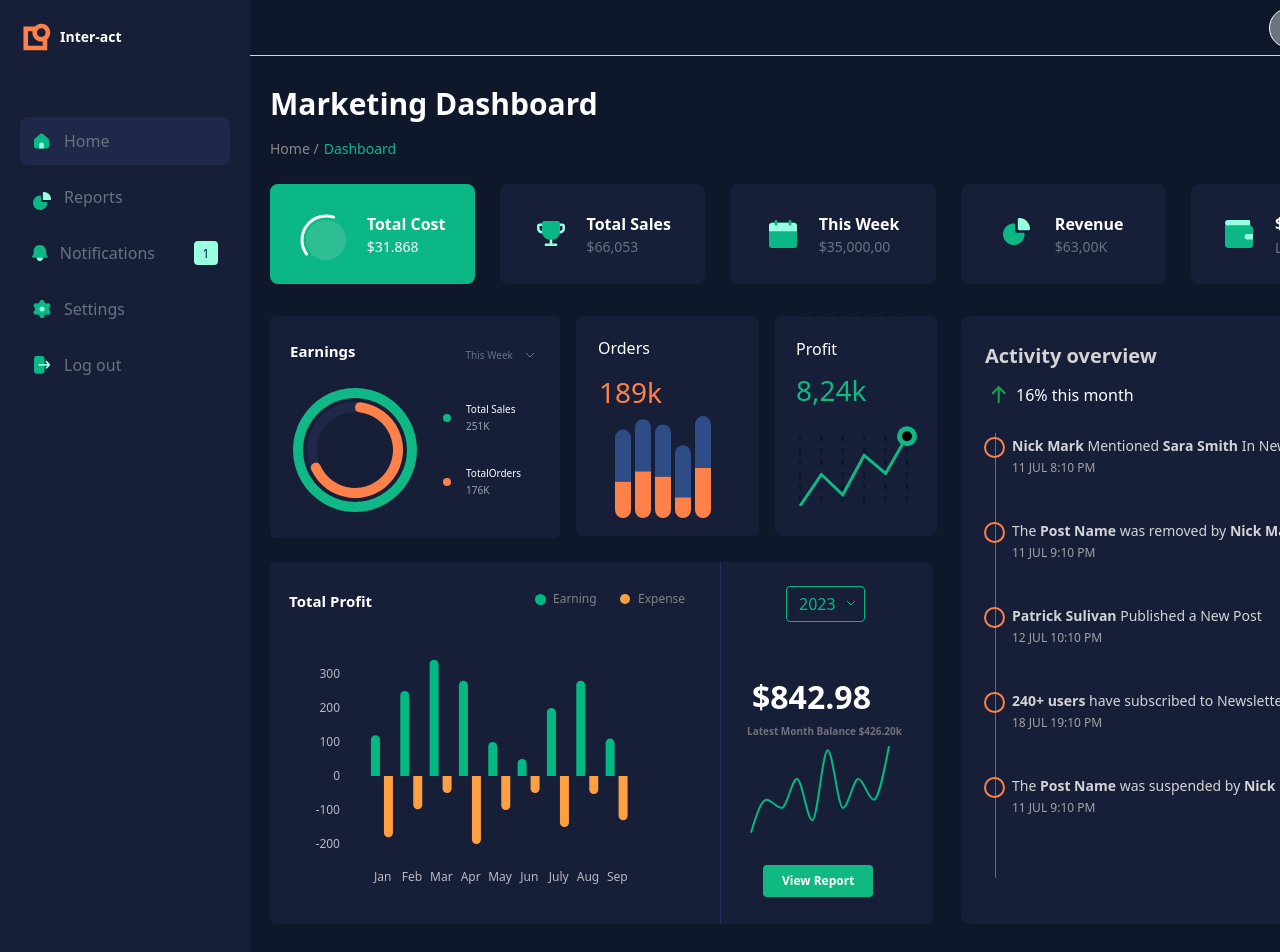
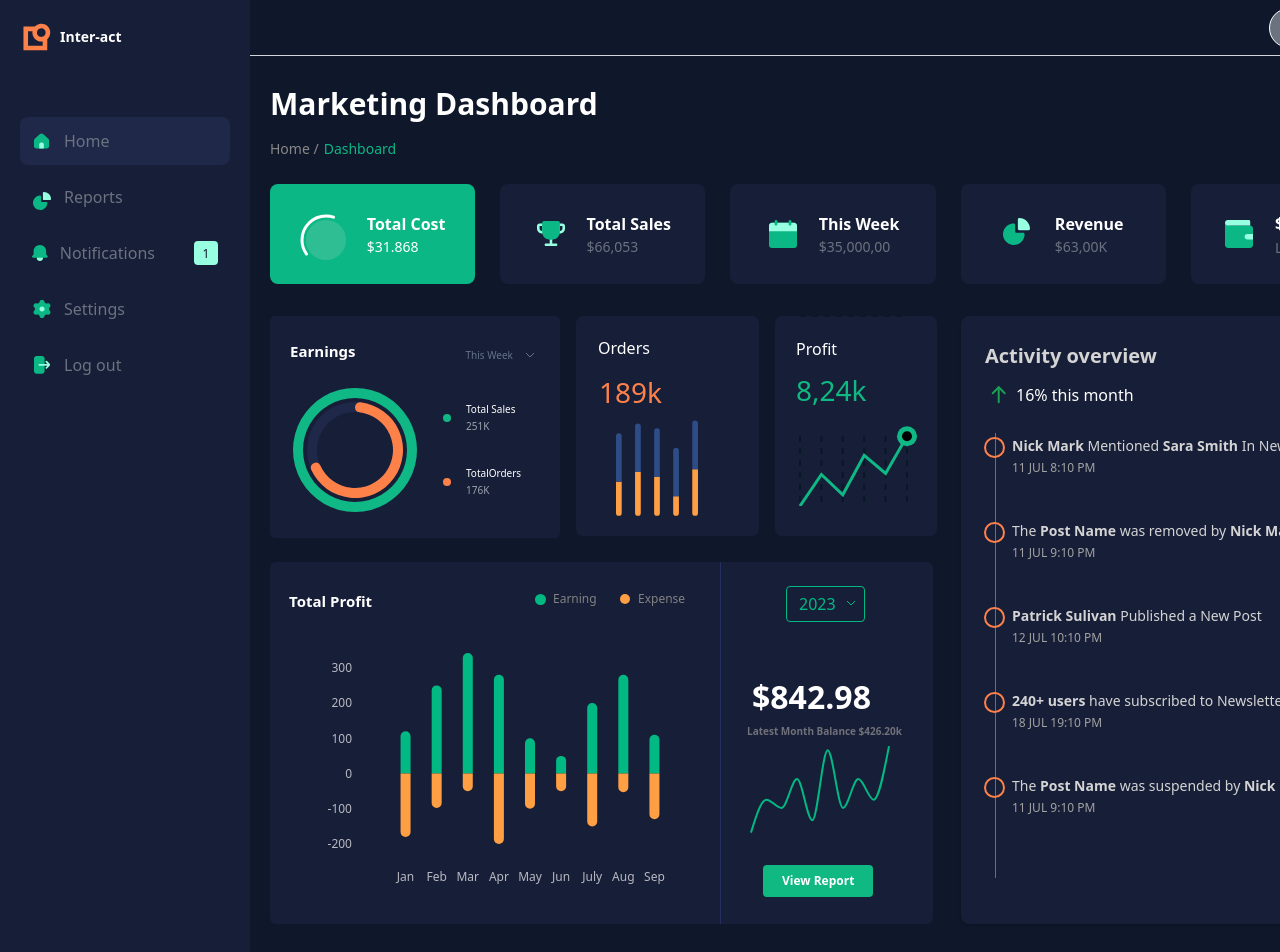
Before and after one commit to MN3280/Inter-act, a React (Vite) app in the folder my-project/: page / in a window 1280 px wide. Shown: the top 952 px of the page. Built offline with nearby package versions, Linux system fonts and the light colour scheme.

Commit message:
feat:chart updated

```diff
--- a/my-project/src/components/OrderChart.jsx
+++ b/my-project/src/components/OrderChart.jsx
@@ -15,32 +15,50 @@ export default function OrderChart() {
     <>
       <div className="w-[183px] h-[220px] relative mx-4">
         <div className="w-[183px] h-[220px] absolute bg-[#171e37] rounded-[7px]">
-          <div className="flex justify-center items-center mt-20">
+          <div className="flex justify-center items-center mt-20 ml-10 ">
             <BarChart
               width={150}
               height={150}
               data={data}
               margin={{
-                top: 18,
-                right: 30,
-                left: 20,
+                top: 20,
+                right: 20,
+                left: 90,
                 bottom: 28,
               }}
             >
               <Bar
                 dataKey="totalOrder"
+                fill="#ff9f43"
+                isAnimationActive={false}
+                radius={[0, 0, 10, 10]}
                 stackId="a"
-                fill="#ff814a"
-                // isAnimationActive={false}
-                radius={[0, 0, 10, 10]}
-              />
+              >
+                {data.map((entry, index) => (
+                  <Cell
+                    key={`cell-${index}`}
+                    fill="#ff9f43"
+                    strokeWidth={1}
+                    x={index * (100 / data.length)}
+                  />
+                ))}
+              </Bar>
               <Bar
                 dataKey="order"
-                stackId="a"
                 fill="#2e4c85"
                 radius={[10, 10, 0, 0]}
-                // isAnimationActive={false}
-              />
+                isAnimationActive={false}
+                stackId="a"
+              >
+                {data.map((entry, index) => (
+                  <Cell
+                    key={`cell-upper-${index}`}
+                    fill="#2e4c85"
+                    strokeWidth={1}
+                    x={index * (100 / data.length)}
+                  />
+                ))}
+              </Bar>
             </BarChart>
           </div>
 
--- a/my-project/src/components/TotalProfit.jsx
+++ b/my-project/src/components/TotalProfit.jsx
@@ -1,5 +1,5 @@
 import React from "react";
-import { BarChart, Bar, XAxis, YAxis, LineChart, Line } from "recharts";
+import { BarChart, Bar, XAxis, YAxis, LineChart, Line, Cell } from "recharts";
 import { totalProfitData } from "../../data/totalProfitData";
 import { balanceData } from "../../data/balanceData";
 
@@ -13,13 +13,13 @@ export default function TotalProfit() {
         <div className="w-[664px] h-[363px] left-0 top-0 absolute">
           <div className="w-[663px] h-[362px] left-0 top-0 absolute bg-[#171e37] rounded-md" />
           <BarChart
-            width={400}
+            width={460}
             height={390}
             data={data}
             margin={{
-              top: -10,
-              right: 8,
-              left: 18,
+              top: -20,
+              right: 30,
+              left: 30,
               bottom: 58,
             }}
           >
@@ -28,7 +28,7 @@ export default function TotalProfit() {
               axisLine={false}
               tickLine={false}
               tick={{ fontSize: 12, fill: "#b9b9c3" }}
-              padding={{ left: 20, right: 30 }}
+              padding={{ left: 30, right: 30 }}
             />
             <YAxis
               ticks={yTicks}
@@ -42,13 +42,41 @@ export default function TotalProfit() {
               fill="#02b984"
               radius={[10, 10, 0, 0]}
               isAnimationActive={false}
-            />
+            >
+              {data.map((entry, index) => (
+                <Cell
+                  key={`cell-upper-${index}`}
+                  fill="#02b984"
+                  strokeWidth={0}
+                  x={
+                    index * (280 / data.length) +
+                    125 +
+                    (280 / data.length - 20) / 2
+                  }
+                />
+              ))}
+            </Bar>
+
+            {/* Bottom Bar */}
             <Bar
               dataKey="expense"
               fill="#ff9f43"
+              isAnimationActive={false}
               radius={[10, 10, 0, 0]}
-              isAnimationActive={false}
-            />
+            >
+              {data.map((entry, index) => (
+                <Cell
+                  key={`cell-${index}`}
+                  fill="#ff9f43"
+                  strokeWidth={0}
+                  x={
+                    index * (280 / data.length) +
+                    125 +
+                    (280 / data.length - 20) / 2
+                  }
+                />
+              ))}
+            </Bar>
           </BarChart>
           <div className="left-[368px] top-[28px] absolute text-[#828282] text-xs font-normal leading-[18px]">
             Expense
```
